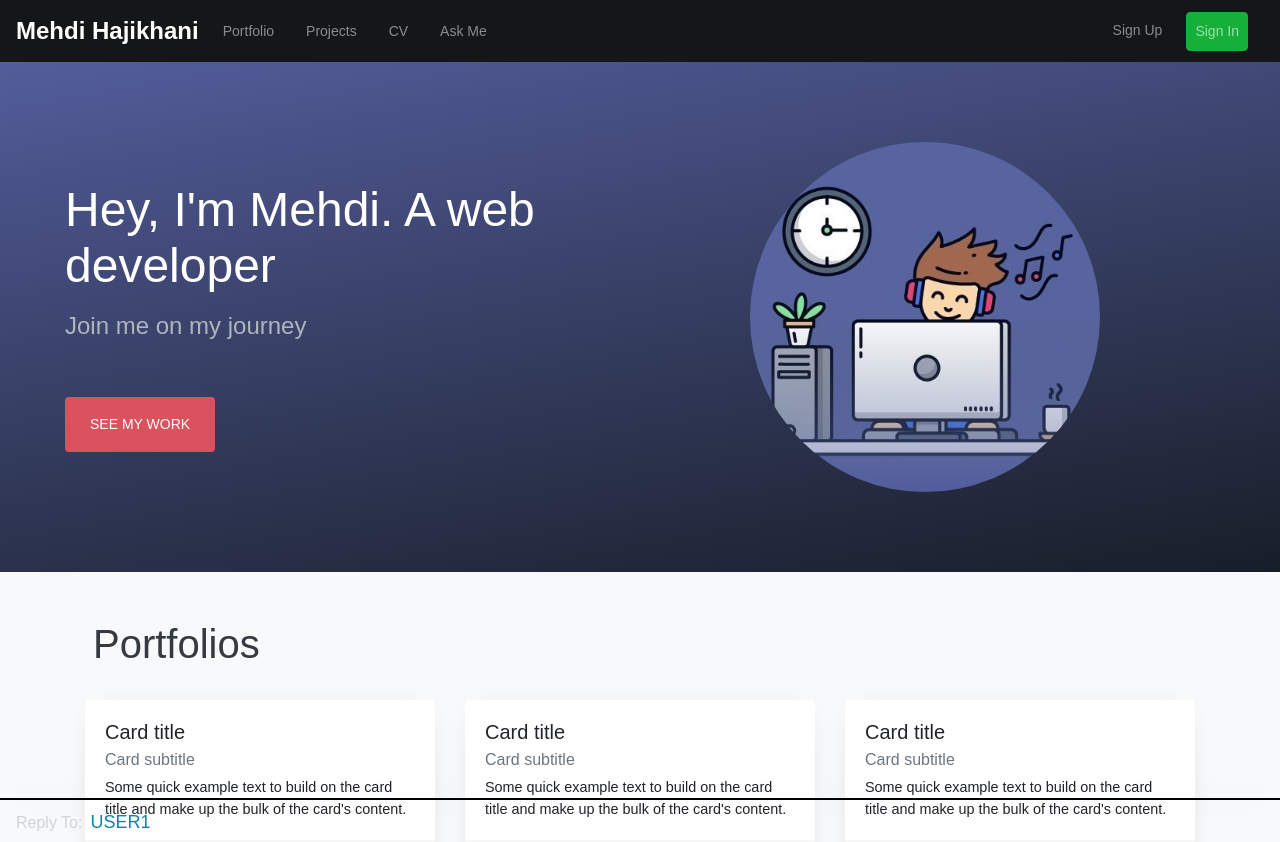
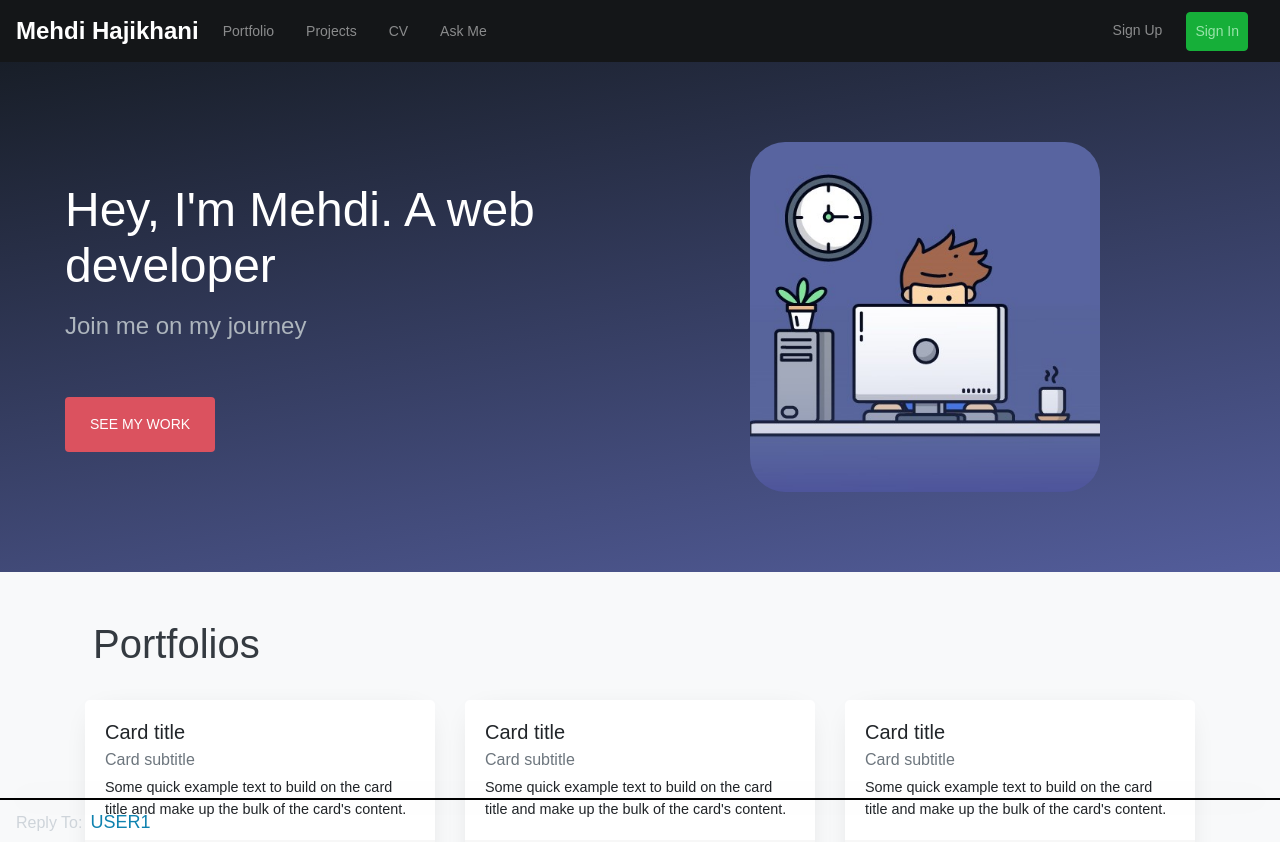
Before and after one commit to mhaji007/GraphQLPortfolio, a Next.js app: page / in a window 1280 px wide. Shown: the top 842 px of the page. Built offline with nearby package versions, Linux system fonts and the light colour scheme.

Commit message:
Add alias for the absolute path

```diff
--- a/components/shared/Hero.js
+++ b/components/shared/Hero.js
@@ -15,7 +15,7 @@ return (
         <a className="grow hero-link">
           <img
             className="hero-image"
-            src="home6.jpg"></img>
+            src="home3.jpg"></img>
         </a>
       </div>
     </div>
--- /dev/null
+++ b/next.config.js
@@ -0,0 +1,9 @@
+const path = require('path');
+
+module.exports = {
+  webpack: config => {
+
+    config.resolve.alias['@'] = path.resolve(__dirname);
+    return config;
+  }
+}
--- a/pages/forum/topics/[topic].js
+++ b/pages/forum/topics/[topic].js
@@ -1,4 +1,4 @@
-import Navbar from '../../../components/shared/Navbar';
+import Navbar from '@/components/shared/Navbar';
 
  function Posts() {
   return (
--- a/pages/login.js
+++ b/pages/login.js
@@ -1,4 +1,4 @@
-import Navbar from '../components/shared/Navbar';
+import Navbar from '@/components/shared/Navbar';
 
  function Topics() {
   return (
--- a/pages/portfolios/index.js
+++ b/pages/portfolios/index.js
@@ -1,4 +1,4 @@
-import Navbar from '../../components/shared/Navbar';
+import Navbar from '@/components/shared/Navbar';
  function portfolios() {
 
   return (
--- a/styles/index.scss
+++ b/styles/index.scss
@@ -236,7 +236,7 @@ html {
   align-items: center;
   width: 100%;
   min-height: 50vh;
-  background-image: linear-gradient(170deg,#535d9b 0%,#181E28 100%);
+  background-image: linear-gradient(170deg,#181E28 0%,#535d9b 100%);
 
   &-wrapper {
     max-width: 1180px;
@@ -282,7 +282,7 @@ html {
     }
 
     .hero-image {
-      border-radius: 50%;
+      border-radius: 10%;
   width: 100%;
   height: 100%;
   object-fit: cover;
```
Also changed, not shown: public/home2.jpg (added), public/home3.jpg (added).
